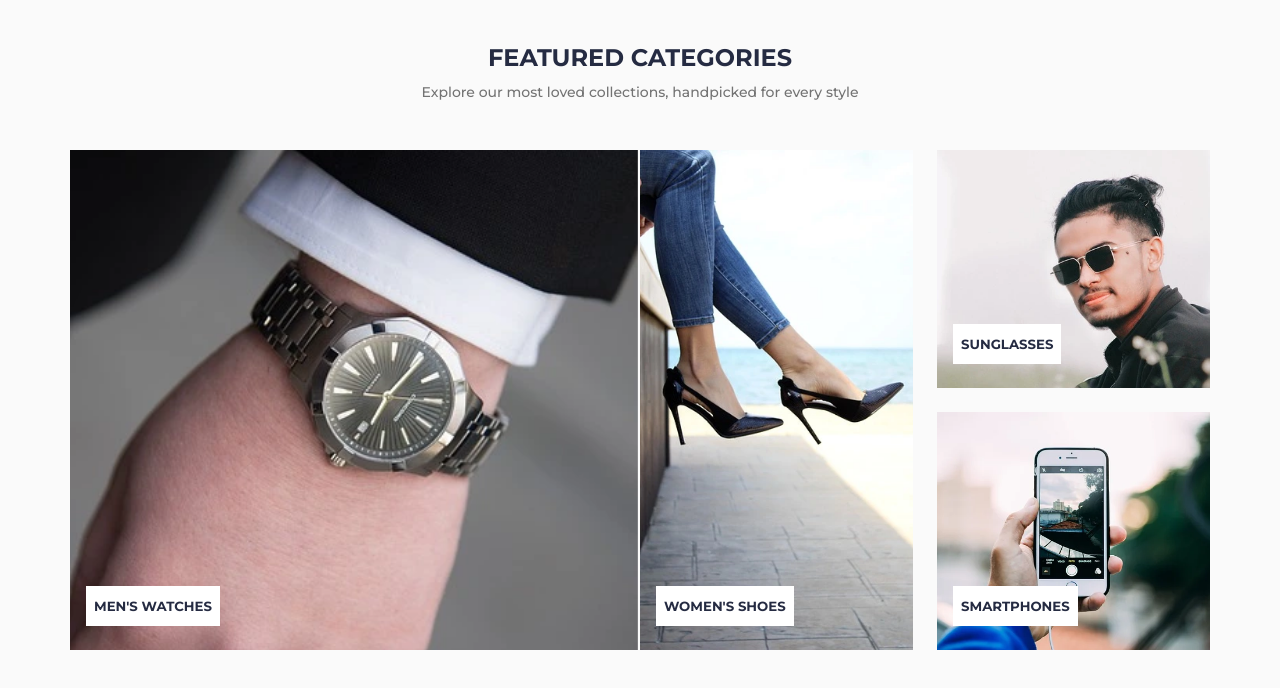
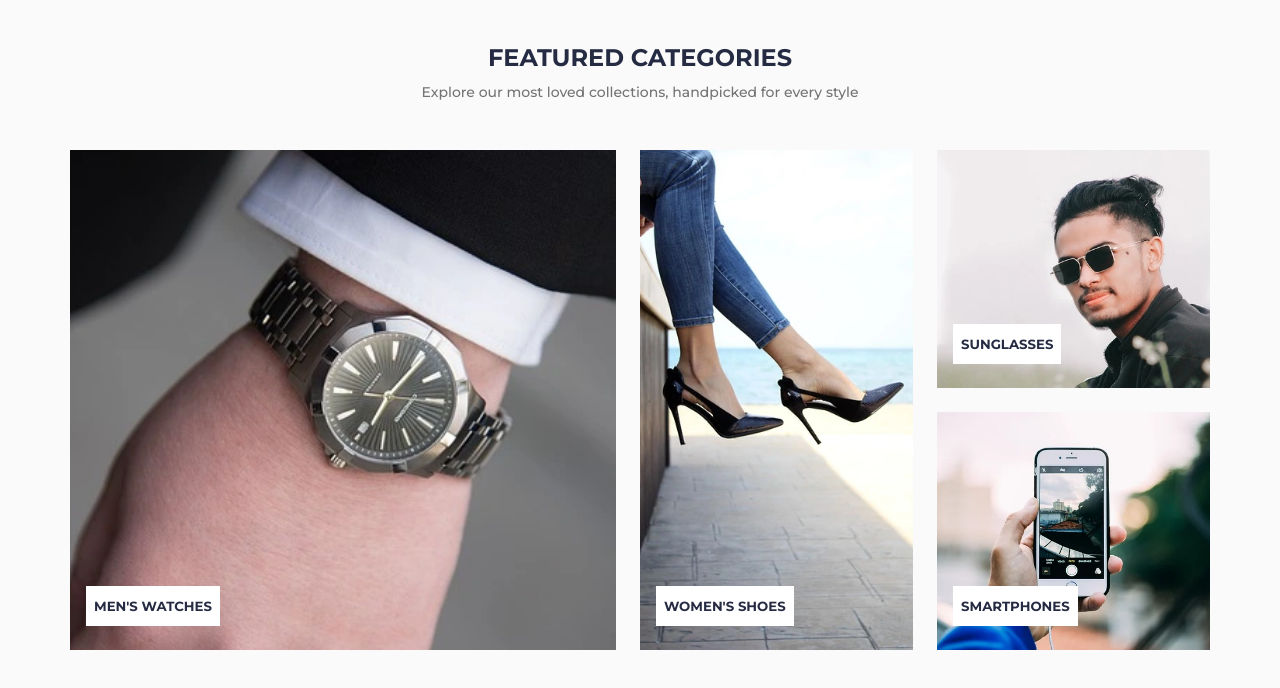
Before and after one commit to IgnacioFleming/react-mentoring-ecommerce-ifleming, a React (Vite) app: page / in a window 1280 px wide. In both pictures the pointer is over the picture 343 px from the left and 1274 px from the top of the page. Shown: the part 874-1562 px from the top of the page. Built offline with nearby package versions, Linux system fonts and the light colour scheme.

Commit message:
fix(features/homepage): fix image overflow on hover in FeaturedCategoriesItem

```diff
--- a/src/features/homepage/components/FeaturedCategories/FeaturedCategoriesItem/FeaturedCategoriesItem.module.scss
+++ b/src/features/homepage/components/FeaturedCategories/FeaturedCategoriesItem/FeaturedCategoriesItem.module.scss
@@ -2,6 +2,7 @@
 
 .featured-categories-item {
   position: relative;
+  overflow: hidden;
   &__img {
     display: block;
     width: 100%;
@@ -14,7 +15,7 @@
     }
 
     &:hover {
-      transform: scale(1.08);
+      transform: scale(1.1);
     }
   }
 
--- a/src/features/homepage/components/FeaturedCategories/FeaturedCategoriesList/FeaturedCategoriesList.module.scss
+++ b/src/features/homepage/components/FeaturedCategories/FeaturedCategoriesList/FeaturedCategoriesList.module.scss
@@ -1,7 +1,6 @@
 @use '../../../../../styles/variables' as *;
 
 .featured-categories-list {
-  overflow: hidden;
   display: grid;
   grid-template-columns: 100%;
   gap: $spacing-lg;
```
